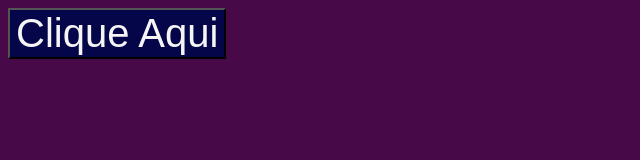
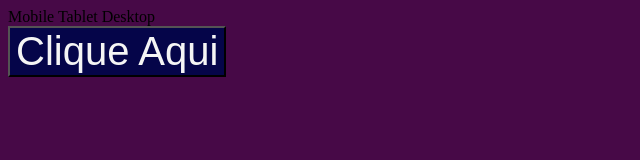
Before and after one commit to joaosilva2007/g243i1t, a plain HTML site: page index.html in a window 1280 px wide. Shown: the whole page, without its empty margins (0-640 px from the left). Drawn offline with Linux system fonts and the light colour scheme.

Commit message:
Add files via upload

```diff
--- a/index.html
+++ b/index.html
@@ -8,6 +8,15 @@
     <link rel="stylesheet" href="./estilo/basico.css">
 </head>
 <body>
-    <button class="btn" onclick="aperte()">Clique Aqui</button>
+    <header class="barra">
+        <span class="mobile">Mobile</span>
+        <span class="tablet">Tablet</span>
+        <span class="desktop">Desktop</span>
+    </header>
+     <section class="conteudo">
+        <button class="btn" onclick="aperte()">Clique Aqui</button>
+     </section>
+
+
 </body>
 </html>
```
